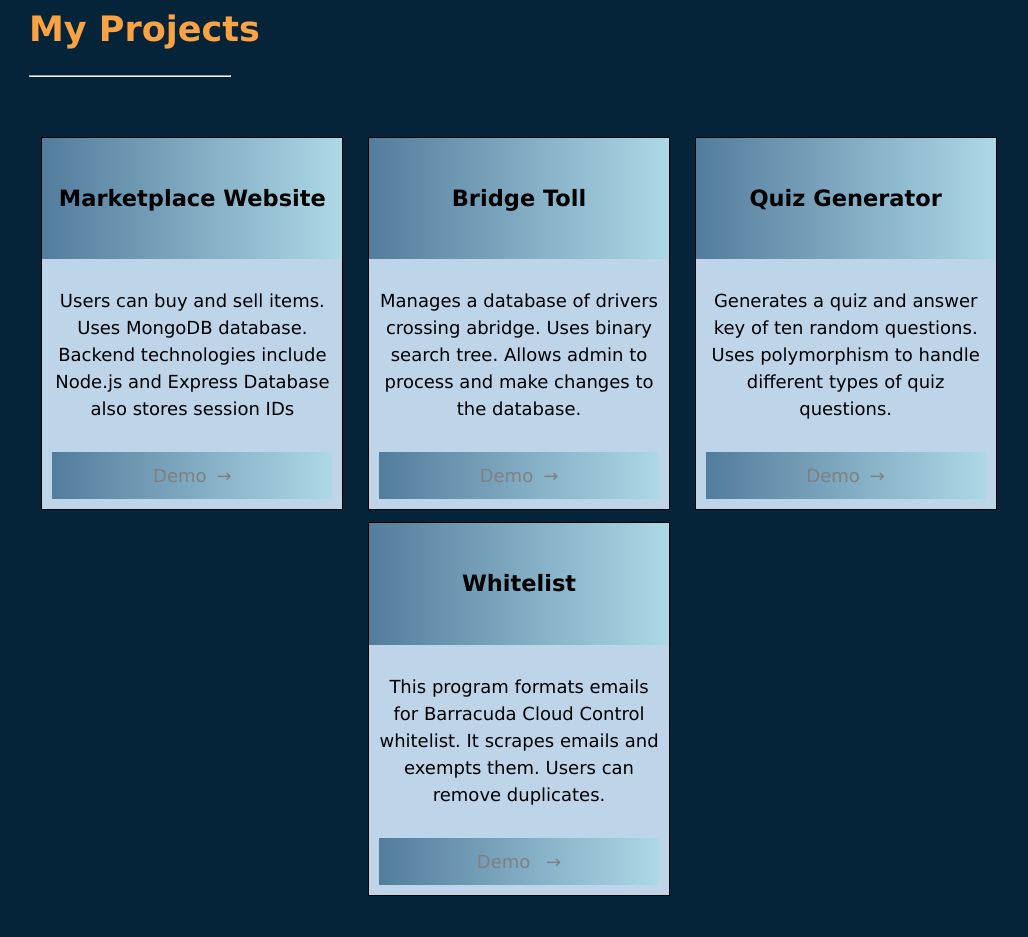
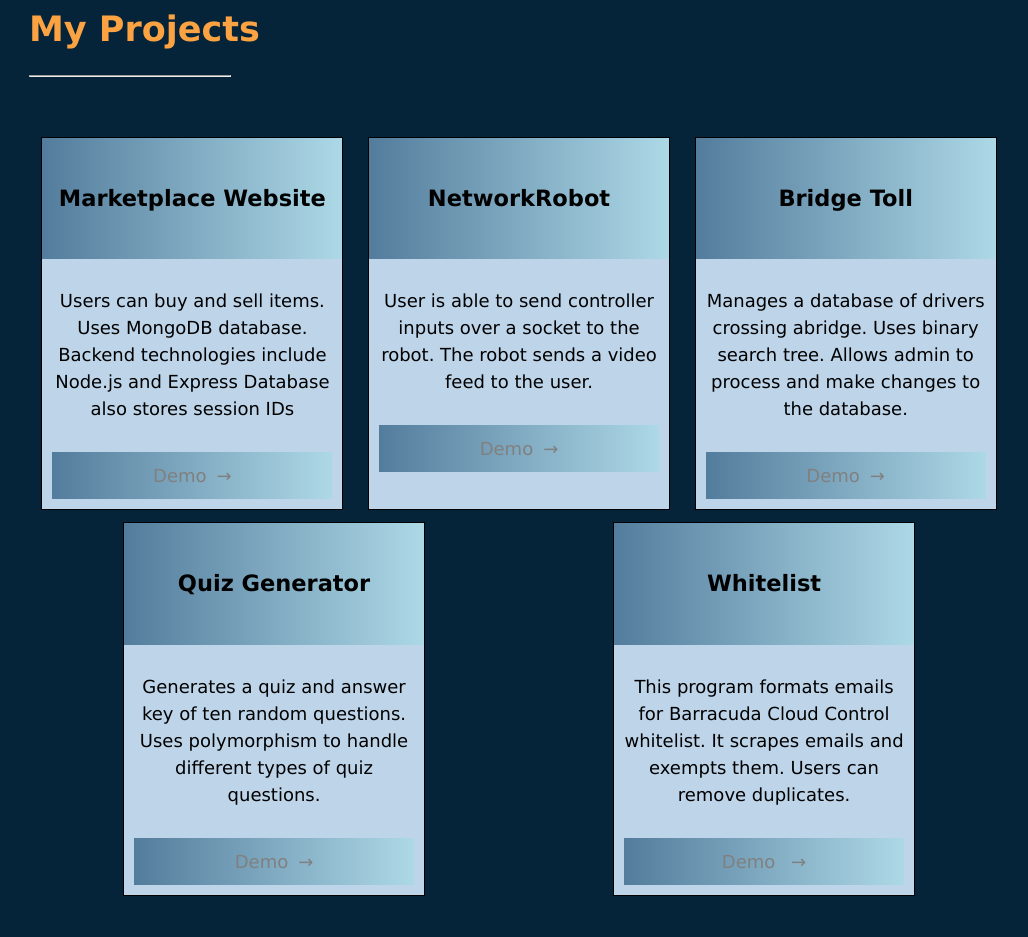
Before and after one commit to T-Moody/WebPortfolio, a plain HTML site: page index.html in a window 1280 px wide. Shown: the part 1489-2426 px from the top of the page, without its empty margins (181-1209 px from the left). Drawn offline with Linux system fonts and the light colour scheme.

Commit message:
Add new project to website

```diff
--- a/index.html
+++ b/index.html
@@ -165,6 +165,19 @@
                         </div>
                         <div class="card">
                             <div class="card-header">
+                                <h2>NetworkRobot</h2>
+                            </div>
+                            <div class="card-body">
+                                <p>
+                                    User is able to send controller inputs
+                                    over a socket to the robot. The robot
+                                    sends a video feed to the user.<br>
+                                </p>
+                                <a onclick="toggle5()" id="market-button" class="card-button">Demo<span>&rarr;</span></a>
+                            </div>
+                        </div>
+                        <div class="card">
+                            <div class="card-header">
                                 <h2>Bridge Toll</h2>
                             </div>
                             <div class="card-body">
@@ -270,5 +283,10 @@
         <a class="card-button" href="https://tylermoodymarketplace.herokuapp.com/">Try It!</a>
         <a onclick="toggle4()" class="card-button">Close</a>
     </div>
+    <div id="popup5" class="popup">
+        <img src="images/NetworkRobot.jpg" class="demo-img" alt="Demo of NetworkRobot">
+        <a class="card-button" href="https://github.com/T-Moody/NetworkRobot">GitHub Code!</a>
+        <a onclick="toggle5()" class="card-button">Close</a>
+    </div>
     <!-- End Popup Section-->
 </body>
```
Also changed, not shown: 1 other file.
